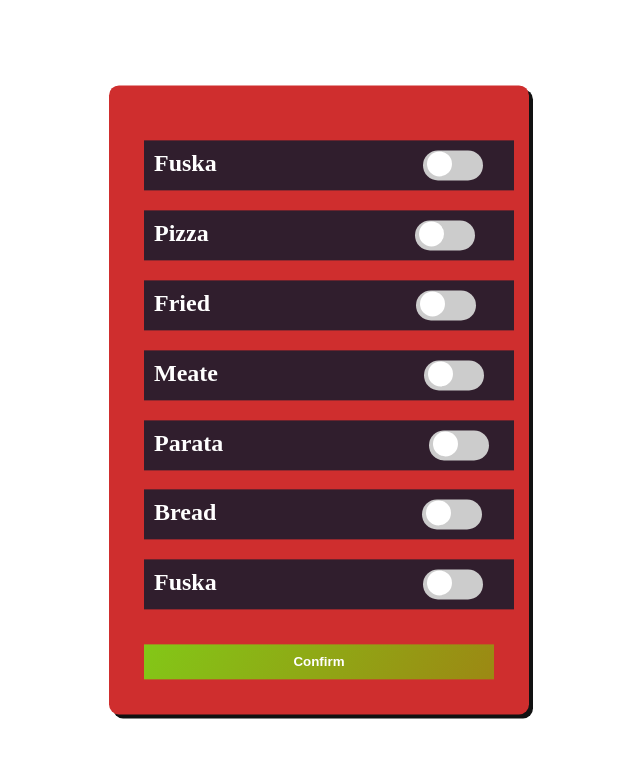
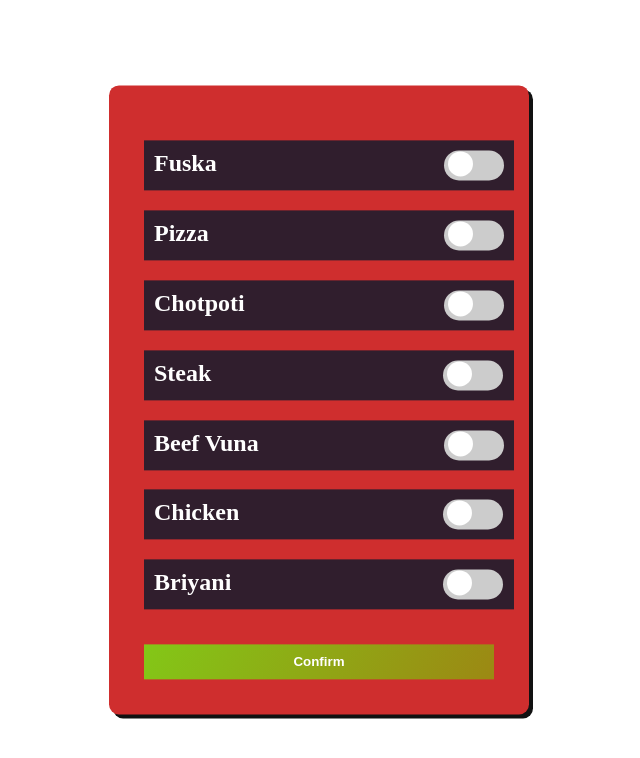
Before and after one commit to FatimaNoorPopy/selection, a plain HTML site: page index.html in a window 1280 px wide. Shown: the whole page, without its empty margins (321-961 px from the left). Drawn offline with Linux system fonts and the light colour scheme.

Commit message:
everything is ok

```diff
--- a/index.html
+++ b/index.html
@@ -10,45 +10,46 @@
 
 <body>
     <div id="error_massage"></div>
-    <div class="wrapper" onsubmit="return validation()">
+    <div class="wrapper">
         <h2 class="text">Fuska
-            <label id="toggle" class="switch">
+            <label style="margin-left: 221px;"
+             id="toggle" class="switch">
                 <input class="checkbox-item" type="checkbox">
                 <span class="slider round"></span>
             </label>
         </h2>
-        <h2 class="text">Pizza
-            <label id="toggle" class="switch">
+        <h2  class="text">Pizza
+            <label style="margin-left: 229px;" id="toggle" class="switch">
                 <input class="checkbox-item" type="checkbox">
                 <span class="slider round"></span>
             </label>
         </h2>
-        <h2 class="text">Fried
-            <label id="toggle" class="switch">
+        <h2 class="text">Chotpoti
+            <label style="margin-left: 193px;" id="toggle" class="switch">
                 <input class="checkbox-item" type="checkbox">
                 <span class="slider round"></span>
             </label>
         </h2>
-        <h2 class="text">Meate
-            <label id="toggle" class="switch">
+        <h2 class="text">Steak
+            <label style="margin-left: 226px;"   id="toggle" class="switch">
                 <input class="checkbox-item" type="checkbox">
                 <span class="slider round"></span>
             </label>
         </h2>
-        <h2 class="text">Parata
-            <label id="toggle" class="switch">
+        <h2 class="text">Beef Vuna
+            <label style="margin-left: 179px;" id="toggle" class="switch">
                 <input class="checkbox-item" type="checkbox">
                 <span class="slider round"></span>
             </label>
         </h2>
-        <h2 class="text">Bread
-            <label id="toggle" class="switch">
+        <h2 class="text">Chicken
+            <label  style="margin-left: 198px;" id="toggle" class="switch">
                 <input class="checkbox-item" type="checkbox">
                 <span class="slider round"></span>
             </label>
         </h2>
-        <h2 class="text">Fuska
-            <label id="toggle" class="switch">
+        <h2 class="text">Briyani
+            <label style="margin-left: 206px;" id="toggle" class="switch">
                 <input class="checkbox-item" type="checkbox">
                 <span class="slider round"></span>
             </label>
--- a/style.css
+++ b/style.css
@@ -68,10 +68,7 @@
 h2{
     color:white;
 }
-#toggle{
-    margin-left: 200px;
 
- }
  .btn {
     border:0;
     margin-top:15px;
```
